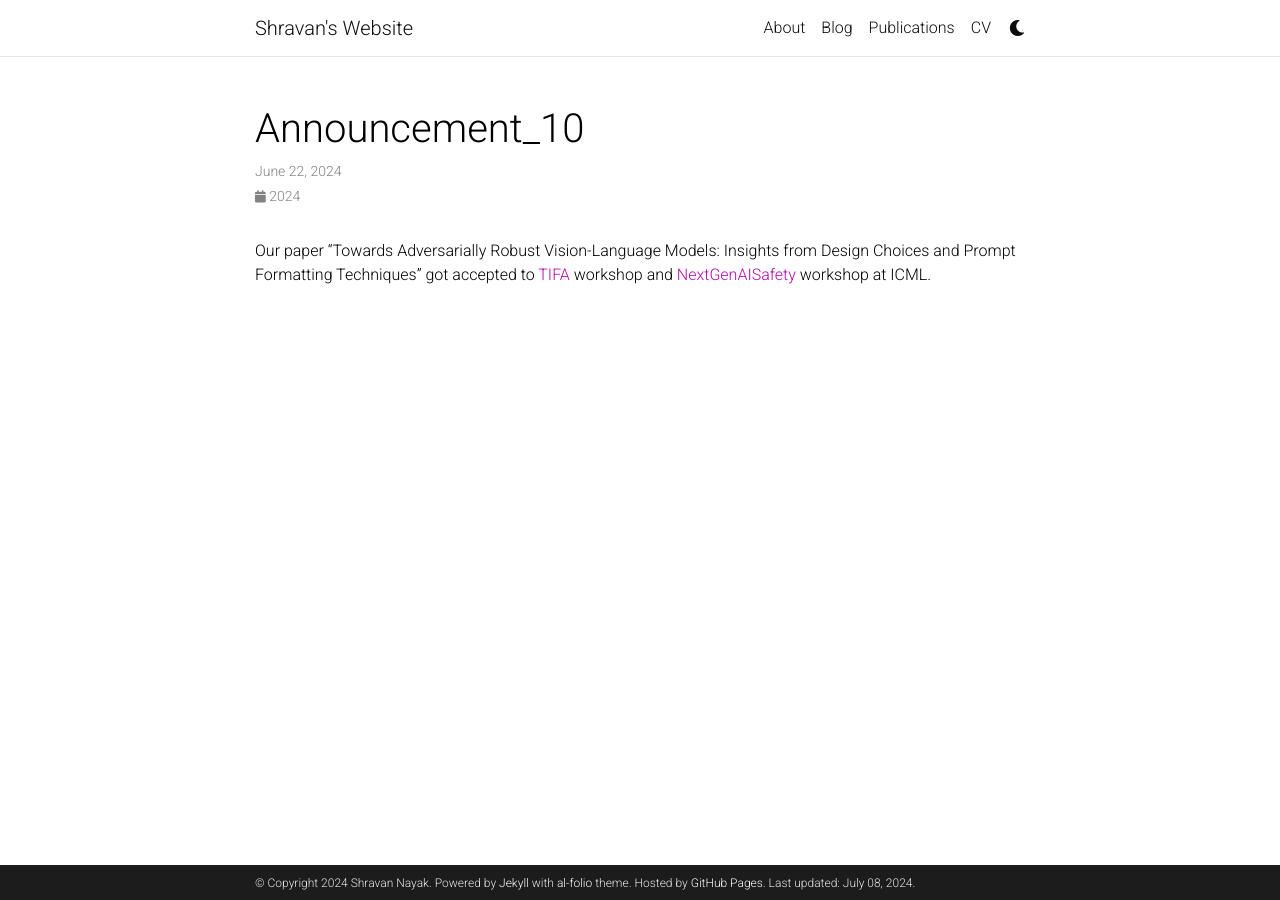
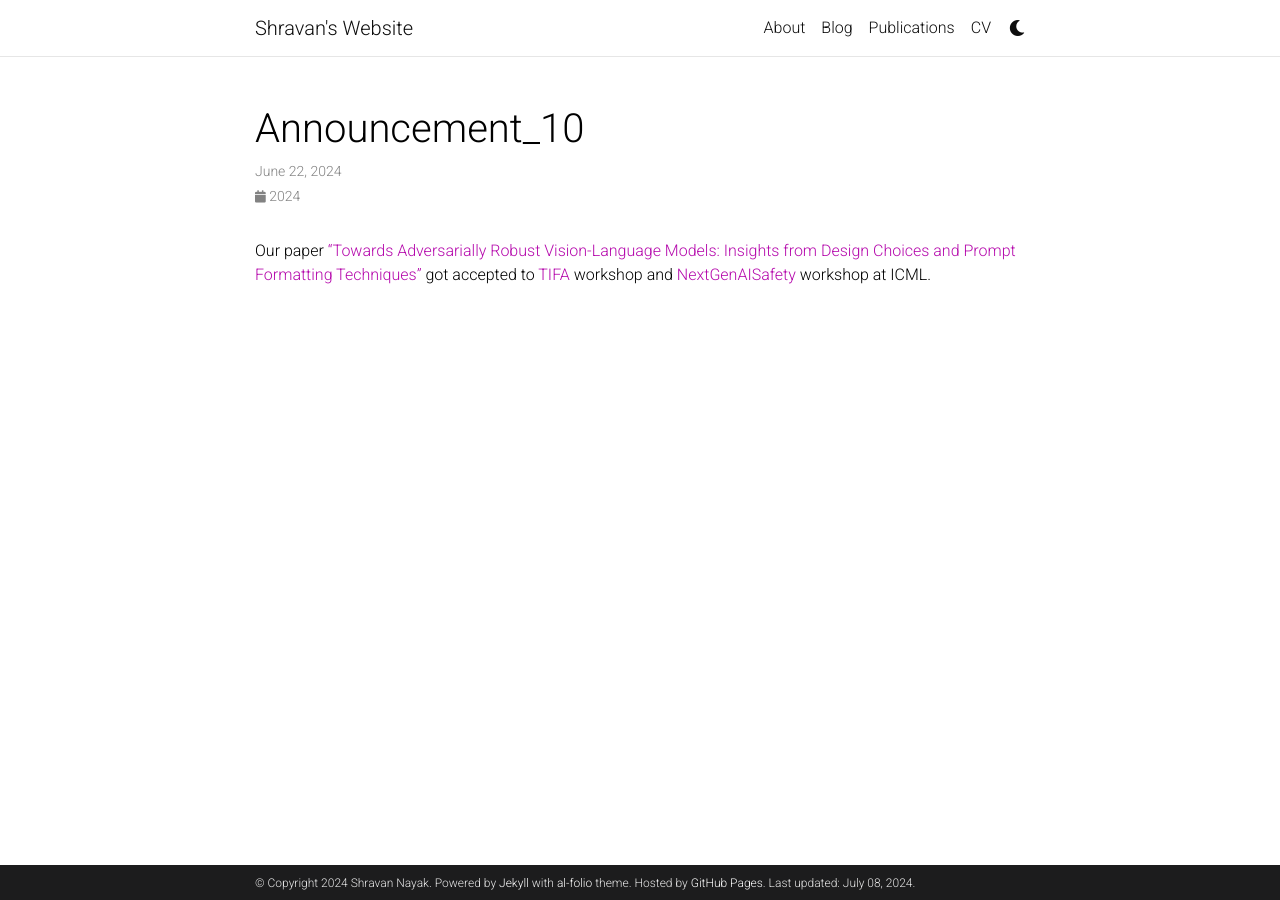
Before and after one commit to BAJUKA/bajuka.github.io, a Jekyll site: the page built from _news/announcement_10.md, in a window 1280 px wide. Built offline with Jekyll 4.4.1, drawn with Linux system fonts in a browser that asks for light colours; full-size pictures stand in for the smaller copies a plugin makes; comment, search, counter and statistics services are not loaded; a style sheet for code colours, icons or effects is not loaded; some of the changed lines change nothing that is shown.

Commit message:
updated news

```diff
--- a/_news/announcement_10.md
+++ b/_news/announcement_10.md
@@ -5,4 +5,4 @@ inline: true
 related_posts: false
 ---
 
-Our paper "Towards Adversarially Robust Vision-Language Models: Insights from Design Choices and Prompt Formatting Techniques" got accepted to [TIFA](https://icml-tifa.github.io/) workshop and [NextGenAISafety](https://icml-nextgenaisafety.github.io/) workshop at ICML.
+Our paper ["Towards Adversarially Robust Vision-Language Models: Insights from Design Choices and Prompt Formatting Techniques"](https://openreview.net/pdf?id=fdanH5luEd) got accepted to [TIFA](https://icml-tifa.github.io/) workshop and [NextGenAISafety](https://icml-nextgenaisafety.github.io/) workshop at ICML.
```
